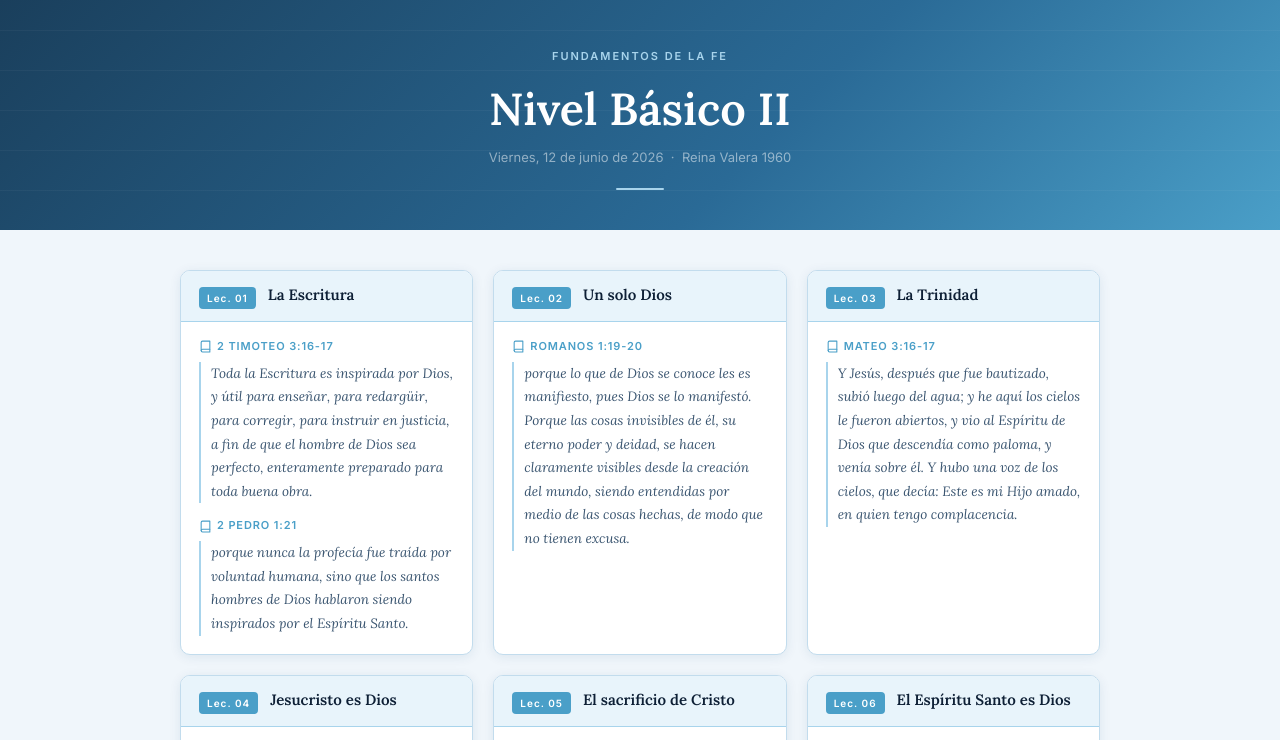
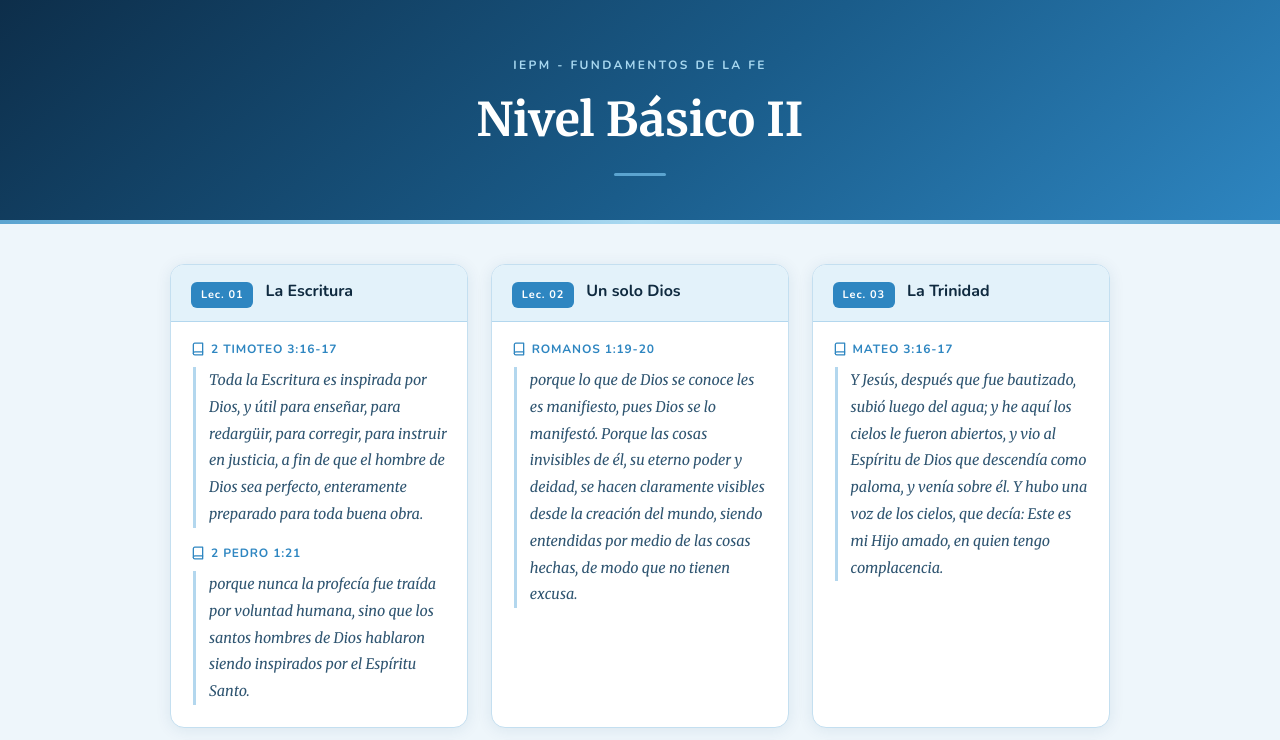
Before and after one commit to DanielNoel/iepm, a plain HTML site: page index.html in a window 1280 px wide. Shown: the top 740 px of the page. Drawn offline with nearby package versions, Linux system fonts and the light colour scheme.

Commit message:
chore: IEPM-12345 update header

```diff
--- a/index.html
+++ b/index.html
@@ -4,22 +4,22 @@
 <meta charset="UTF-8">
 <meta name="viewport" content="width=device-width, initial-scale=1.0">
 <title>Fundamentos de la Fe – Nivel Básico II</title>
-<link href="https://fonts.googleapis.com/css2?family=Lora:ital,wght@0,400;0,600;1,400&family=Inter:wght@400;500;600&display=swap" rel="stylesheet">
+<link href="https://fonts.googleapis.com/css2?family=Nunito:wght@400;600;700&family=Merriweather:ital,wght@0,400;0,700;1,400&display=swap" rel="stylesheet">
 <style>
   *, *::before, *::after { box-sizing: border-box; margin: 0; padding: 0; }
 
   :root {
-    --ink: #0d1f35;
-    --ink-muted: #3a5570;
-    --ink-faint: #7a9bb5;
-    --bg: #f0f6fb;
-    --bg-dark: #ddeef8;
-    --sky: #4a9fc8;
-    --sky-light: #a8d4ec;
-    --sky-pale: #e8f4fb;
-    --rule: #c2dced;
-    --white: #ffffff;
-    --shadow: 0 2px 12px rgba(20,70,110,0.09);
+    --ink: #0f2a3f;
+    --ink-muted: #2e5470;
+    --ink-faint: #6a94ae;
+    --bg: #eef6fb;
+    --bg-card: #ffffff;
+    --sky: #2e86c1;
+    --sky-mid: #5ba4d0;
+    --sky-light: #b3d7ee;
+    --sky-pale: #e3f2fa;
+    --rule: #c4dff0;
+    --shadow: 0 2px 16px rgba(20,70,110,0.09);
   }
 
   html { scroll-behavior: smooth; }
@@ -27,7 +27,7 @@
   body {
     background: var(--bg);
     color: var(--ink);
-    font-family: 'Inter', sans-serif;
+    font-family: 'Nunito', sans-serif;
     font-size: 16px;
     line-height: 1.6;
     min-height: 100vh;
@@ -35,75 +35,70 @@
 
   /* ── HEADER ── */
   header {
-    background: linear-gradient(135deg, #1a3f5c 0%, #2a6a96 60%, #4a9fc8 100%);
-    color: var(--white);
-    padding: 3rem 1.5rem 2.5rem;
+    background: linear-gradient(140deg, #0d2e4a 0%, #1a5c8a 55%, #2e86c1 100%);
+    color: #fff;
+    padding: 3.5rem 1.5rem 3rem;
     text-align: center;
     position: relative;
     overflow: hidden;
   }
-  header::before {
+  header::after {
     content: '';
     position: absolute;
-    inset: 0;
-    background: repeating-linear-gradient(
-      0deg,
-      transparent,
-      transparent 39px,
-      rgba(255,255,255,0.04) 39px,
-      rgba(255,255,255,0.04) 40px
-    );
-    pointer-events: none;
+    bottom: 0; left: 0; right: 0;
+    height: 4px;
+    background: linear-gradient(90deg, #5ba4d0, #a8d8f0, #5ba4d0);
   }
   .header-eyebrow {
-    font-family: 'Inter', sans-serif;
-    font-size: 11px;
-    font-weight: 600;
-    letter-spacing: 0.18em;
+    font-family: 'Nunito', sans-serif;
+    font-size: 12px;
+    font-weight: 700;
+    letter-spacing: 0.2em;
     text-transform: uppercase;
-    color: var(--sky-light);
+    color: #a8d8f0;
     margin-bottom: 1rem;
   }
   header h1 {
-    font-family: 'Lora', serif;
-    font-size: clamp(1.8rem, 5vw, 2.8rem);
-    font-weight: 600;
-    line-height: 1.2;
-    color: var(--white);
-    margin-bottom: 0.5rem;
+    font-family: 'Merriweather', serif;
+    font-size: clamp(1.9rem, 5vw, 2.9rem);
+    font-weight: 700;
+    line-height: 1.25;
+    color: #fff;
+    margin-bottom: 0.6rem;
   }
   .header-sub {
-    font-size: 13px;
-    color: rgba(255,255,255,0.5);
+    font-size: 14px;
+    color: rgba(255,255,255,0.55);
     margin-top: 0.75rem;
+    font-weight: 400;
   }
   .sky-rule {
-    width: 48px;
-    height: 2px;
-    background: var(--sky-light);
-    margin: 1.25rem auto 0;
-    border-radius: 1px;
+    width: 52px;
+    height: 3px;
+    background: #5ba4d0;
+    margin: 1.5rem auto 0;
+    border-radius: 2px;
   }
 
   /* ── MAIN ── */
   main {
-    max-width: 960px;
+    max-width: 980px;
     margin: 0 auto;
-    padding: 2.5rem 1.25rem 4rem;
+    padding: 2.5rem 1.25rem 4.5rem;
   }
 
   /* ── GRID ── */
   .grid {
     display: grid;
-    grid-template-columns: repeat(auto-fill, minmax(280px, 1fr));
-    gap: 1.25rem;
+    grid-template-columns: repeat(auto-fill, minmax(290px, 1fr));
+    gap: 1.4rem;
   }
 
   /* ── CARD ── */
   .card {
-    background: var(--white);
+    background: var(--bg-card);
     border: 1px solid var(--rule);
-    border-radius: 10px;
+    border-radius: 14px;
     overflow: hidden;
     box-shadow: var(--shadow);
     display: flex;
@@ -111,100 +106,107 @@
     transition: transform 0.15s, box-shadow 0.15s;
   }
   .card:hover {
-    transform: translateY(-2px);
-    box-shadow: 0 6px 20px rgba(20,70,110,0.14);
+    transform: translateY(-3px);
+    box-shadow: 0 8px 24px rgba(20,70,110,0.14);
   }
   .card-top {
     background: var(--sky-pale);
     border-bottom: 1px solid var(--sky-light);
-    padding: 14px 18px 12px;
+    padding: 16px 20px 13px;
     display: flex;
     align-items: flex-start;
     gap: 12px;
   }
   .lec-badge {
     background: var(--sky);
-    color: var(--white);
-    font-size: 10px;
-    font-weight: 600;
-    letter-spacing: 0.1em;
-    padding: 3px 8px;
-    border-radius: 4px;
+    color: #fff;
+    font-family: 'Nunito', sans-serif;
+    font-size: 11px;
+    font-weight: 700;
+    letter-spacing: 0.08em;
+    padding: 4px 10px;
+    border-radius: 6px;
     white-space: nowrap;
     flex-shrink: 0;
-    margin-top: 2px;
+    margin-top: 1px;
   }
   .card-title {
-    font-family: 'Lora', serif;
-    font-size: 15px;
-    font-weight: 600;
+    font-family: 'Nunito', sans-serif;
+    font-size: 16px;
+    font-weight: 700;
     color: var(--ink);
     line-height: 1.35;
   }
+
+  /* ── VERSES ── */
   .card-body {
-    padding: 16px 18px 18px;
+    padding: 18px 20px 22px;
     flex: 1;
     display: flex;
     flex-direction: column;
-    gap: 14px;
+    gap: 16px;
   }
-  .verse-block { display: flex; flex-direction: column; gap: 6px; }
+  .verse-block { display: flex; flex-direction: column; gap: 8px; }
   .verse-ref {
-    font-size: 11px;
-    font-weight: 600;
-    letter-spacing: 0.08em;
+    font-family: 'Nunito', sans-serif;
+    font-size: 12px;
+    font-weight: 700;
+    letter-spacing: 0.07em;
     text-transform: uppercase;
     color: var(--sky);
     display: flex;
     align-items: center;
-    gap: 5px;
+    gap: 6px;
   }
   .verse-ref svg { flex-shrink: 0; }
   .verse-text {
-    font-family: 'Lora', serif;
-    font-size: 13.5px;
+    font-family: 'Merriweather', serif;
+    font-size: 14.5px;
+    font-weight: 400;
     font-style: italic;
     color: var(--ink-muted);
-    line-height: 1.75;
-    border-left: 2px solid var(--sky-light);
-    padding-left: 10px;
+    line-height: 1.85;
+    border-left: 3px solid var(--sky-light);
+    padding-left: 13px;
+    margin-left: 2px;
   }
 
   /* ── FOOTER ── */
   footer {
     text-align: center;
     padding: 2rem 1rem;
-    font-size: 12px;
+    font-size: 13px;
     color: var(--ink-faint);
     border-top: 1px solid var(--rule);
+    font-family: 'Nunito', sans-serif;
   }
 
   /* ── RESPONSIVE ── */
-  @media (max-width: 480px) {
-    header { padding: 2.25rem 1rem 2rem; }
+  @media (max-width: 500px) {
+    header { padding: 2.5rem 1.25rem 2.25rem; }
     main { padding: 1.75rem 1rem 3rem; }
-    .grid { grid-template-columns: 1fr; gap: 1rem; }
-    .card-top { padding: 12px 14px 10px; }
-    .card-body { padding: 13px 14px 16px; }
-    .verse-text { font-size: 13px; }
+    .grid { grid-template-columns: 1fr; gap: 1.1rem; }
+    .card-top { padding: 14px 16px 11px; }
+    .card-body { padding: 15px 16px 18px; }
+    .card-title { font-size: 15px; }
+    .verse-text { font-size: 14px; line-height: 1.8; }
   }
 
-  @media (min-width: 700px) and (max-width: 959px) {
+  @media (min-width: 700px) and (max-width: 979px) {
     .grid { grid-template-columns: repeat(2, 1fr); }
   }
 
   @media print {
     header { -webkit-print-color-adjust: exact; print-color-adjust: exact; }
-    .card { break-inside: avoid; box-shadow: none; border-color: #ccc; }
+    .card { break-inside: avoid; box-shadow: none; }
   }
 </style>
 </head>
 <body>
 
 <header>
-  <p class="header-eyebrow">Fundamentos de la Fe</p>
+  <p class="header-eyebrow">IEPM - Fundamentos de la Fe</p>
   <h1>Nivel Básico II</h1>
-  <p class="header-sub">Viernes, 12 de junio de 2026 &nbsp;·&nbsp; Reina Valera 1960</p>
   <div class="sky-rule"></div>
 </header>
 
@@ -218,11 +220,11 @@
       </div>
       <div class="card-body">
         <div class="verse-block">
-          <div class="verse-ref"><svg width="13" height="13" viewBox="0 0 24 24" fill="none" stroke="currentColor" stroke-width="2" stroke-linecap="round" stroke-linejoin="round"><path d="M4 19.5A2.5 2.5 0 0 1 6.5 17H20"/><path d="M6.5 2H20v20H6.5A2.5 2.5 0 0 1 4 19.5v-15A2.5 2.5 0 0 1 6.5 2z"/></svg>2 Timoteo 3:16-17</div>
+          <div class="verse-ref"><svg width="14" height="14" viewBox="0 0 24 24" fill="none" stroke="currentColor" stroke-width="2.2" stroke-linecap="round" stroke-linejoin="round"><path d="M4 19.5A2.5 2.5 0 0 1 6.5 17H20"/><path d="M6.5 2H20v20H6.5A2.5 2.5 0 0 1 4 19.5v-15A2.5 2.5 0 0 1 6.5 2z"/></svg>2 Timoteo 3:16-17</div>
           <p class="verse-text">Toda la Escritura es inspirada por Dios, y útil para enseñar, para redargüir, para corregir, para instruir en justicia, a fin de que el hombre de Dios sea perfecto, enteramente preparado para toda buena obra.</p>
         </div>
         <div class="verse-block">
-          <div class="verse-ref"><svg width="13" height="13" viewBox="0 0 24 24" fill="none" stroke="currentColor" stroke-width="2" stroke-linecap="round" stroke-linejoin="round"><path d="M4 19.5A2.5 2.5 0 0 1 6.5 17H20"/><path d="M6.5 2H20v20H6.5A2.5 2.5 0 0 1 4 19.5v-15A2.5 2.5 0 0 1 6.5 2z"/></svg>2 Pedro 1:21</div>
+          <div class="verse-ref"><svg width="14" height="14" viewBox="0 0 24 24" fill="none" stroke="currentColor" stroke-width="2.2" stroke-linecap="round" stroke-linejoin="round"><path d="M4 19.5A2.5 2.5 0 0 1 6.5 17H20"/><path d="M6.5 2H20v20H6.5A2.5 2.5 0 0 1 4 19.5v-15A2.5 2.5 0 0 1 6.5 2z"/></svg>2 Pedro 1:21</div>
           <p class="verse-text">porque nunca la profecía fue traída por voluntad humana, sino que los santos hombres de Dios hablaron siendo inspirados por el Espíritu Santo.</p>
         </div>
       </div>
@@ -235,7 +237,7 @@
       </div>
       <div class="card-body">
         <div class="verse-block">
-          <div class="verse-ref"><svg width="13" height="13" viewBox="0 0 24 24" fill="none" stroke="currentColor" stroke-width="2" stroke-linecap="round" stroke-linejoin="round"><path d="M4 19.5A2.5 2.5 0 0 1 6.5 17H20"/><path d="M6.5 2H20v20H6.5A2.5 2.5 0 0 1 4 19.5v-15A2.5 2.5 0 0 1 6.5 2z"/></svg>Romanos 1:19-20</div>
+          <div class="verse-ref"><svg width="14" height="14" viewBox="0 0 24 24" fill="none" stroke="currentColor" stroke-width="2.2" stroke-linecap="round" stroke-linejoin="round"><path d="M4 19.5A2.5 2.5 0 0 1 6.5 17H20"/><path d="M6.5 2H20v20H6.5A2.5 2.5 0 0 1 4 19.5v-15A2.5 2.5 0 0 1 6.5 2z"/></svg>Romanos 1:19-20</div>
           <p class="verse-text">porque lo que de Dios se conoce les es manifiesto, pues Dios se lo manifestó. Porque las cosas invisibles de él, su eterno poder y deidad, se hacen claramente visibles desde la creación del mundo, siendo entendidas por medio de las cosas hechas, de modo que no tienen excusa.</p>
         </div>
       </div>
@@ -248,7 +250,7 @@
       </div>
       <div class="card-body">
         <div class="verse-block">
-          <div class="verse-ref"><svg width="13" height="13" viewBox="0 0 24 24" fill="none" stroke="currentColor" stroke-width="2" stroke-linecap="round" stroke-linejoin="round"><path d="M4 19.5A2.5 2.5 0 0 1 6.5 17H20"/><path d="M6.5 2H20v20H6.5A2.5 2.5 0 0 1 4 19.5v-15A2.5 2.5 0 0 1 6.5 2z"/></svg>Mateo 3:16-17</div>
+          <div class="verse-ref"><svg width="14" height="14" viewBox="0 0 24 24" fill="none" stroke="currentColor" stroke-width="2.2" stroke-linecap="round" stroke-linejoin="round"><path d="M4 19.5A2.5 2.5 0 0 1 6.5 17H20"/><path d="M6.5 2H20v20H6.5A2.5 2.5 0 0 1 4 19.5v-15A2.5 2.5 0 0 1 6.5 2z"/></svg>Mateo 3:16-17</div>
           <p class="verse-text">Y Jesús, después que fue bautizado, subió luego del agua; y he aquí los cielos le fueron abiertos, y vio al Espíritu de Dios que descendía como paloma, y venía sobre él. Y hubo una voz de los cielos, que decía: Este es mi Hijo amado, en quien tengo complacencia.</p>
         </div>
       </div>
@@ -261,7 +263,7 @@
       </div>
       <div class="card-body">
         <div class="verse-block">
-          <div class="verse-ref"><svg width="13" height="13" viewBox="0 0 24 24" fill="none" stroke="currentColor" stroke-width="2" stroke-linecap="round" stroke-linejoin="round"><path d="M4 19.5A2.5 2.5 0 0 1 6.5 17H20"/><path d="M6.5 2H20v20H6.5A2.5 2.5 0 0 1 4 19.5v-15A2.5 2.5 0 0 1 6.5 2z"/></svg>Romanos 9:5</div>
+          <div class="verse-ref"><svg width="14" height="14" viewBox="0 0 24 24" fill="none" stroke="currentColor" stroke-width="2.2" stroke-linecap="round" stroke-linejoin="round"><path d="M4 19.5A2.5 2.5 0 0 1 6.5 17H20"/><path d="M6.5 2H20v20H6.5A2.5 2.5 0 0 1 4 19.5v-15A2.5 2.5 0 0 1 6.5 2z"/></svg>Romanos 9:5</div>
           <p class="verse-text">de quienes son los patriarcas, y de los cuales, según la carne, vino Cristo, el cual es Dios sobre todas las cosas, bendito por los siglos. Amén.</p>
         </div>
       </div>
@@ -274,7 +276,7 @@
       </div>
       <div class="card-body">
         <div class="verse-block">
-          <div class="verse-ref"><svg width="13" height="13" viewBox="0 0 24 24" fill="none" stroke="currentColor" stroke-width="2" stroke-linecap="round" stroke-linejoin="round"><path d="M4 19.5A2.5 2.5 0 0 1 6.5 17H20"/><path d="M6.5 2H20v20H6.5A2.5 2.5 0 0 1 4 19.5v-15A2.5 2.5 0 0 1 6.5 2z"/></svg>1 Corintios 15:3-4</div>
+          <div class="verse-ref"><svg width="14" height="14" viewBox="0 0 24 24" fill="none" stroke="currentColor" stroke-width="2.2" stroke-linecap="round" stroke-linejoin="round"><path d="M4 19.5A2.5 2.5 0 0 1 6.5 17H20"/><path d="M6.5 2H20v20H6.5A2.5 2.5 0 0 1 4 19.5v-15A2.5 2.5 0 0 1 6.5 2z"/></svg>1 Corintios 15:3-4</div>
           <p class="verse-text">Porque primeramente os he enseñado lo que asimismo recibí: Que Cristo murió por nuestros pecados, conforme a las Escrituras; y que fue sepultado, y que resucitó al tercer día, conforme a las Escrituras.</p>
         </div>
       </div>
@@ -287,7 +289,7 @@
       </div>
       <div class="card-body">
         <div class="verse-block">
-          <div class="verse-ref"><svg width="13" height="13" viewBox="0 0 24 24" fill="none" stroke="currentColor" stroke-width="2" stroke-linecap="round" stroke-linejoin="round"><path d="M4 19.5A2.5 2.5 0 0 1 6.5 17H20"/><path d="M6.5 2H20v20H6.5A2.5 2.5 0 0 1 4 19.5v-15A2.5 2.5 0 0 1 6.5 2z"/></svg>Juan 14:16</div>
+          <div class="verse-ref"><svg width="14" height="14" viewBox="0 0 24 24" fill="none" stroke="currentColor" stroke-width="2.2" stroke-linecap="round" stroke-linejoin="round"><path d="M4 19.5A2.5 2.5 0 0 1 6.5 17H20"/><path d="M6.5 2H20v20H6.5A2.5 2.5 0 0 1 4 19.5v-15A2.5 2.5 0 0 1 6.5 2z"/></svg>Juan 14:16</div>
           <p class="verse-text">Y yo rogaré al Padre, y os dará otro Consolador, para que esté con vosotros para siempre.</p>
         </div>
       </div>
@@ -300,7 +302,7 @@
       </div>
       <div class="card-body">
         <div class="verse-block">
-          <div class="verse-ref"><svg width="13" height="13" viewBox="0 0 24 24" fill="none" stroke="currentColor" stroke-width="2" stroke-linecap="round" stroke-linejoin="round"><path d="M4 19.5A2.5 2.5 0 0 1 6.5 17H20"/><path d="M6.5 2H20v20H6.5A2.5 2.5 0 0 1 4 19.5v-15A2.5 2.5 0 0 1 6.5 2z"/></svg>Efesios 2:8-9</div>
+          <div class="verse-ref"><svg width="14" height="14" viewBox="0 0 24 24" fill="none" stroke="currentColor" stroke-width="2.2" stroke-linecap="round" stroke-linejoin="round"><path d="M4 19.5A2.5 2.5 0 0 1 6.5 17H20"/><path d="M6.5 2H20v20H6.5A2.5 2.5 0 0 1 4 19.5v-15A2.5 2.5 0 0 1 6.5 2z"/></svg>Efesios 2:8-9</div>
           <p class="verse-text">Porque por gracia sois salvos por medio de la fe; y esto no de vosotros, pues es don de Dios; no por obras, para que nadie se gloríe.</p>
         </div>
       </div>
@@ -313,7 +315,7 @@
       </div>
       <div class="card-body">
         <div class="verse-block">
-          <div class="verse-ref"><svg width="13" height="13" viewBox="0 0 24 24" fill="none" stroke="currentColor" stroke-width="2" stroke-linecap="round" stroke-linejoin="round"><path d="M4 19.5A2.5 2.5 0 0 1 6.5 17H20"/><path d="M6.5 2H20v20H6.5A2.5 2.5 0 0 1 4 19.5v-15A2.5 2.5 0 0 1 6.5 2z"/></svg>Juan 11:25-26</div>
+          <div class="verse-ref"><svg width="14" height="14" viewBox="0 0 24 24" fill="none" stroke="currentColor" stroke-width="2.2" stroke-linecap="round" stroke-linejoin="round"><path d="M4 19.5A2.5 2.5 0 0 1 6.5 17H20"/><path d="M6.5 2H20v20H6.5A2.5 2.5 0 0 1 4 19.5v-15A2.5 2.5 0 0 1 6.5 2z"/></svg>Juan 11:25-26</div>
           <p class="verse-text">Le dijo Jesús: Yo soy la resurrección y la vida; el que cree en mí, aunque esté muerto, vivirá. Y todo aquel que vive y cree en mí, no morirá eternamente. ¿Crees esto?</p>
         </div>
       </div>
@@ -326,7 +328,7 @@
       </div>
       <div class="card-body">
         <div class="verse-block">
-          <div class="verse-ref"><svg width="13" height="13" viewBox="0 0 24 24" fill="none" stroke="currentColor" stroke-width="2" stroke-linecap="round" stroke-linejoin="round"><path d="M4 19.5A2.5 2.5 0 0 1 6.5 17H20"/><path d="M6.5 2H20v20H6.5A2.5 2.5 0 0 1 4 19.5v-15A2.5 2.5 0 0 1 6.5 2z"/></svg>Juan 14:3</div>
+          <div class="verse-ref"><svg width="14" height="14" viewBox="0 0 24 24" fill="none" stroke="currentColor" stroke-width="2.2" stroke-linecap="round" stroke-linejoin="round"><path d="M4 19.5A2.5 2.5 0 0 1 6.5 17H20"/><path d="M6.5 2H20v20H6.5A2.5 2.5 0 0 1 4 19.5v-15A2.5 2.5 0 0 1 6.5 2z"/></svg>Juan 14:3</div>
           <p class="verse-text">Y si me fuere y os preparare lugar, vendré otra vez, y os tomaré a mí mismo, para que donde yo estoy, vosotros también estéis.</p>
         </div>
       </div>
@@ -339,7 +341,7 @@
       </div>
       <div class="card-body">
         <div class="verse-block">
-          <div class="verse-ref"><svg width="13" height="13" viewBox="0 0 24 24" fill="none" stroke="currentColor" stroke-width="2" stroke-linecap="round" stroke-linejoin="round"><path d="M4 19.5A2.5 2.5 0 0 1 6.5 17H20"/><path d="M6.5 2H20v20H6.5A2.5 2.5 0 0 1 4 19.5v-15A2.5 2.5 0 0 1 6.5 2z"/></svg>Deuteronomio 10:14</div>
+          <div class="verse-ref"><svg width="14" height="14" viewBox="0 0 24 24" fill="none" stroke="currentColor" stroke-width="2.2" stroke-linecap="round" stroke-linejoin="round"><path d="M4 19.5A2.5 2.5 0 0 1 6.5 17H20"/><path d="M6.5 2H20v20H6.5A2.5 2.5 0 0 1 4 19.5v-15A2.5 2.5 0 0 1 6.5 2z"/></svg>Deuteronomio 10:14</div>
           <p class="verse-text">He aquí, de Jehová tu Dios son los cielos, y los cielos de los cielos, la tierra, y todas las cosas que hay en ella.</p>
         </div>
       </div>
```
